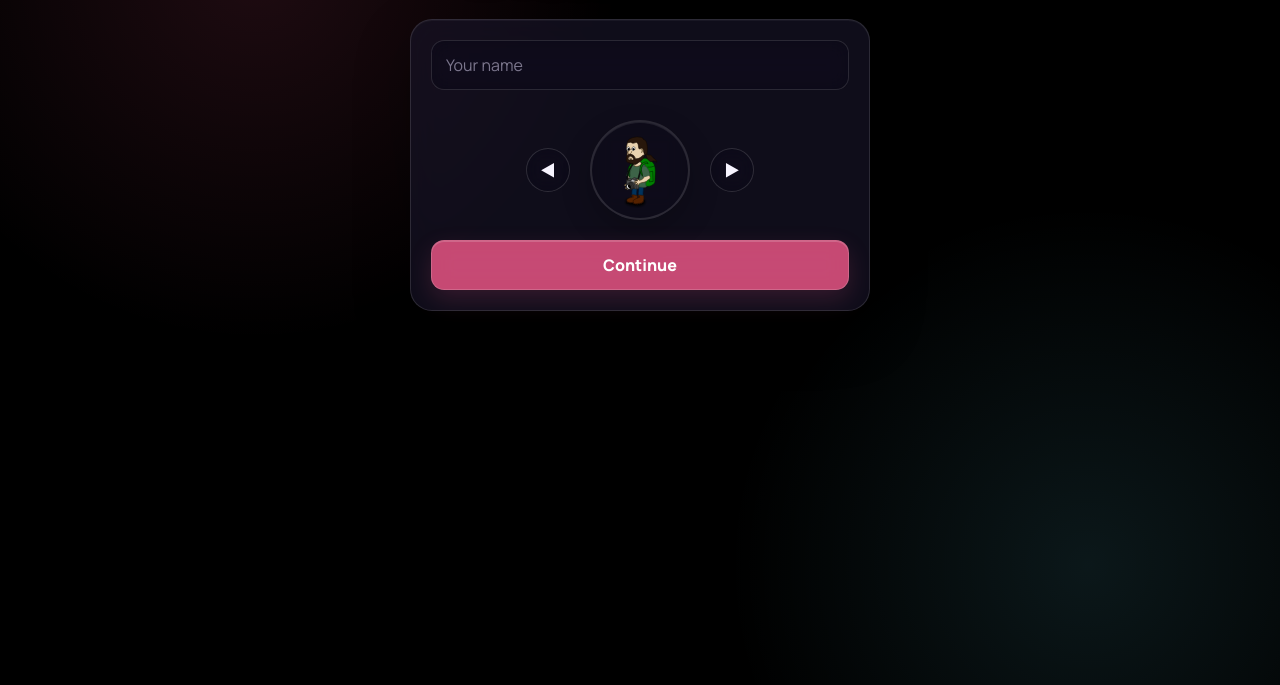
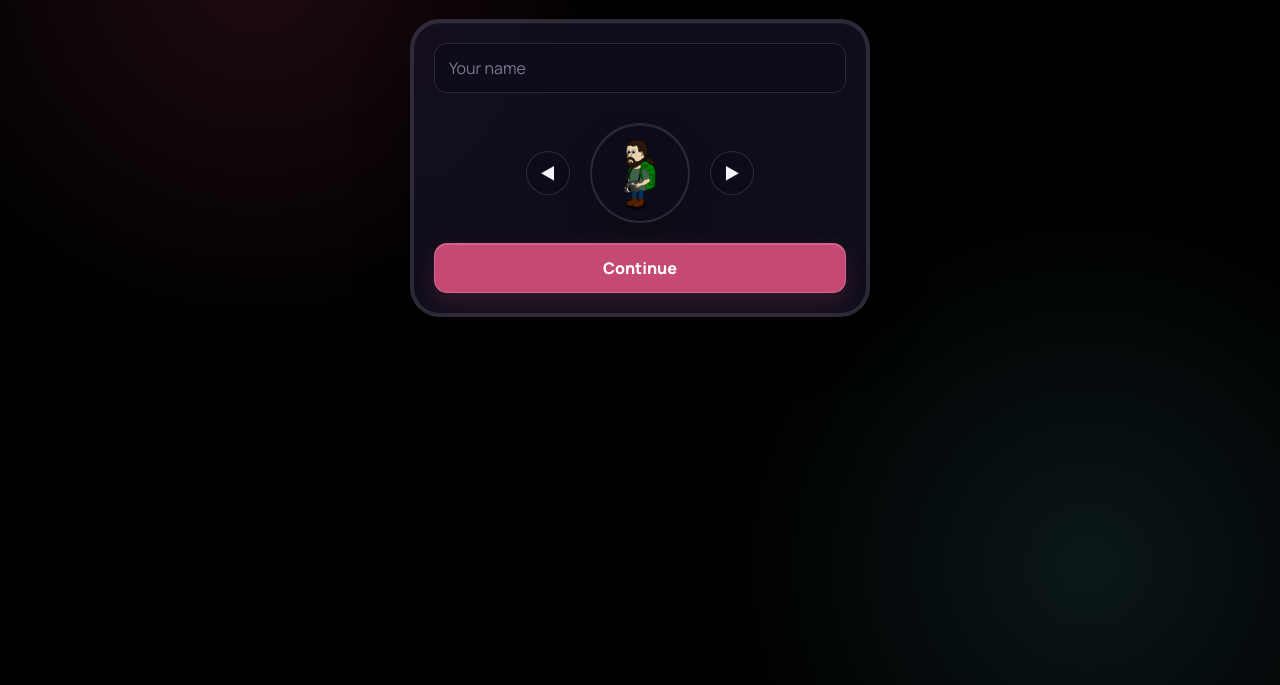
Before and after one commit to agastyashah96-ops/whose_page, a plain HTML site: page index.html in a window 1280 px wide. Shown: the part 115-800 px from the top of the page. Drawn offline with nearby package versions, Linux system fonts and the light colour scheme.

Commit message:
Update style.css

```diff
--- a/css/style.css
+++ b/css/style.css
@@ -155,8 +155,8 @@ h2 {
 
 .card {
   background: var(--card);
-  border: 1px solid var(--border);
-  border-radius: 22px;
+  border: 4px solid var(--border);
+  border-radius: 30px;
   padding: 20px;
   box-shadow:
     0 22px 55px rgba(0, 0, 0, .32),
```
